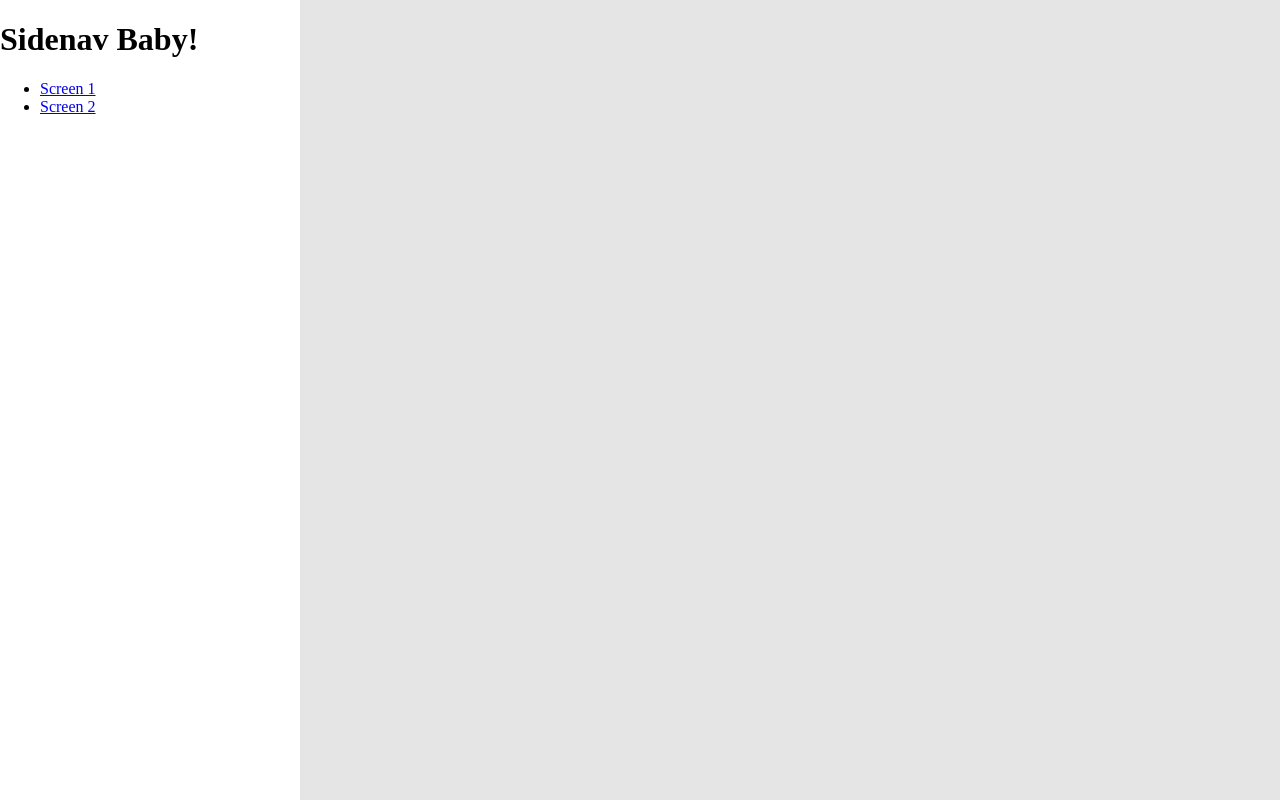
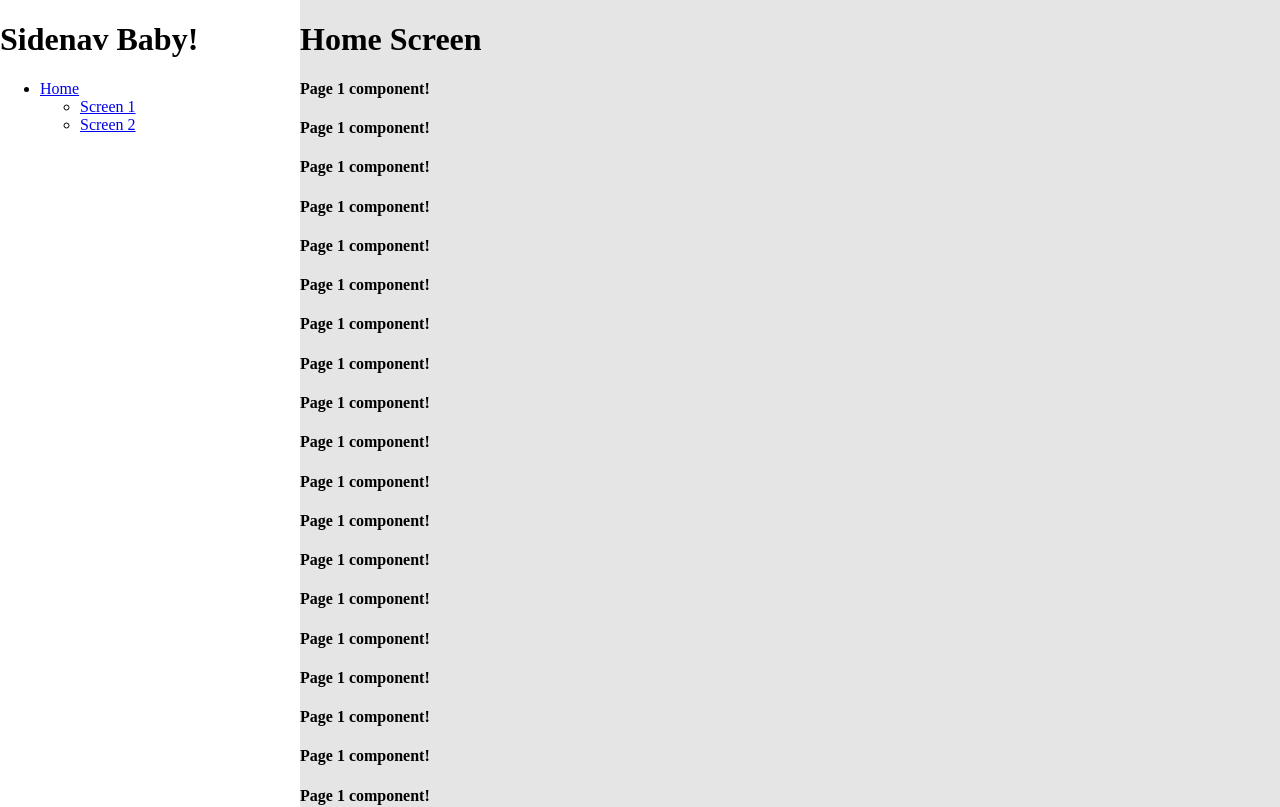
Before and after one commit to aziznal/angular-dynamic-resizeable-sidenav, an Angular app: page /home/screen-1 in a window 1280 px wide. Before the commit this address led to /. Shown: the top 807 px of the page. Built offline with nearby package versions, Linux system fonts and the light colour scheme.

Commit message:
Add home page and make screen-1 and screen-2 subpages in it

```diff
--- a/angular.json
+++ b/angular.json
@@ -100,5 +100,8 @@
         }
       }
     }
+  },
+  "cli": {
+    "analytics": false
   }
 }
--- a/src/app/app.routing.ts
+++ b/src/app/app.routing.ts
@@ -3,6 +3,14 @@ import { CommonModule } from '@angular/common';
 import { RouterModule, Routes } from '@angular/router';
 
 const routes: Routes = [
+  {
+    path: 'home',
+    loadComponent: () =>
+      import('./screens/home/home-screen.component').then(
+        (m) => m.HomeScreenComponent
+      ),
+
+    children: [
       {
         path: 'screen-1',
         loadComponent: () =>
@@ -17,10 +25,12 @@ const routes: Routes = [
             (m) => m.Screen2Component
           ),
       },
-  // redirect to `screen-1` if there is no path
+    ],
+  },
+  // redirect to `home` if there is no path
   {
     path: '',
-    redirectTo: 'screen-1',
+    redirectTo: 'home',
     pathMatch: 'full',
   },
 ];
--- a/src/app/components/sidenav/sidenav.component.html
+++ b/src/app/components/sidenav/sidenav.component.html
@@ -2,9 +2,16 @@
 
 <ul>
   <li>
-    <a routerLink="/screen-1">Screen 1</a>
+    <a routerLink="/">Home</a>
   </li>
-  <li>
-    <a routerLink="/screen-2">Screen 2</a>
-  </li>
+
+  <ul>
+    <li>
+      <a routerLink="home/screen-1">Screen 1</a>
+    </li>
+
+    <li>
+      <a routerLink="home/screen-2">Screen 2</a>
+    </li>
+  </ul>
 </ul>
--- /dev/null
+++ b/src/app/screens/home/home-screen.component.ts
@@ -0,0 +1,13 @@
+import { RouterModule } from '@angular/router';
+import { Component } from '@angular/core';
+
+@Component({
+  template: `
+    <h1>Home Screen</h1>
+
+    <router-outlet></router-outlet>
+  `,
+  standalone: true,
+  imports: [RouterModule],
+})
+export class HomeScreenComponent {}
--- a/src/app/screens/screen-1/screen-1.component.ts
+++ b/src/app/screens/screen-1/screen-1.component.ts
@@ -2,46 +2,46 @@ import { Component, OnInit } from '@angular/core';
 
 @Component({
   template: `
-    <h1>Page 1 component!</h1>
-    <h1>Page 1 component!</h1>
-    <h1>Page 1 component!</h1>
-    <h1>Page 1 component!</h1>
-    <h1>Page 1 component!</h1>
-    <h1>Page 1 component!</h1>
-    <h1>Page 1 component!</h1>
-    <h1>Page 1 component!</h1>
-    <h1>Page 1 component!</h1>
-    <h1>Page 1 component!</h1>
-    <h1>Page 1 component!</h1>
-    <h1>Page 1 component!</h1>
-    <h1>Page 1 component!</h1>
-    <h1>Page 1 component!</h1>
-    <h1>Page 1 component!</h1>
-    <h1>Page 1 component!</h1>
-    <h1>Page 1 component!</h1>
-    <h1>Page 1 component!</h1>
-    <h1>Page 1 component!</h1>
-    <h1>Page 1 component!</h1>
-    <h1>Page 1 component!</h1>
-    <h1>Page 1 component!</h1>
-    <h1>Page 1 component!</h1>
-    <h1>Page 1 component!</h1>
-    <h1>Page 1 component!</h1>
-    <h1>Page 1 component!</h1>
-    <h1>Page 1 component!</h1>
-    <h1>Page 1 component!</h1>
-    <h1>Page 1 component!</h1>
-    <h1>Page 1 component!</h1>
-    <h1>Page 1 component!</h1>
-    <h1>Page 1 component!</h1>
-    <h1>Page 1 component!</h1>
-    <h1>Page 1 component!</h1>
-    <h1>Page 1 component!</h1>
-    <h1>Page 1 component!</h1>
-    <h1>Page 1 component!</h1>
-    <h1>Page 1 component!</h1>
-    <h1>Page 1 component!</h1>
-    <h1>Page 1 component!</h1>
+    <h4>Page 1 component!</h4>
+    <h4>Page 1 component!</h4>
+    <h4>Page 1 component!</h4>
+    <h4>Page 1 component!</h4>
+    <h4>Page 1 component!</h4>
+    <h4>Page 1 component!</h4>
+    <h4>Page 1 component!</h4>
+    <h4>Page 1 component!</h4>
+    <h4>Page 1 component!</h4>
+    <h4>Page 1 component!</h4>
+    <h4>Page 1 component!</h4>
+    <h4>Page 1 component!</h4>
+    <h4>Page 1 component!</h4>
+    <h4>Page 1 component!</h4>
+    <h4>Page 1 component!</h4>
+    <h4>Page 1 component!</h4>
+    <h4>Page 1 component!</h4>
+    <h4>Page 1 component!</h4>
+    <h4>Page 1 component!</h4>
+    <h4>Page 1 component!</h4>
+    <h4>Page 1 component!</h4>
+    <h4>Page 1 component!</h4>
+    <h4>Page 1 component!</h4>
+    <h4>Page 1 component!</h4>
+    <h4>Page 1 component!</h4>
+    <h4>Page 1 component!</h4>
+    <h4>Page 1 component!</h4>
+    <h4>Page 1 component!</h4>
+    <h4>Page 1 component!</h4>
+    <h4>Page 1 component!</h4>
+    <h4>Page 1 component!</h4>
+    <h4>Page 1 component!</h4>
+    <h4>Page 1 component!</h4>
+    <h4>Page 1 component!</h4>
+    <h4>Page 1 component!</h4>
+    <h4>Page 1 component!</h4>
+    <h4>Page 1 component!</h4>
+    <h4>Page 1 component!</h4>
+    <h4>Page 1 component!</h4>
+    <h4>Page 1 component!</h4>
   `,
   styles: [``],
   standalone: true,
--- a/src/app/screens/screen-2/screen-2.component.ts
+++ b/src/app/screens/screen-2/screen-2.component.ts
@@ -1,7 +1,7 @@
 import { Component } from '@angular/core';
 
 @Component({
-  template: `<h1>Page 2 component!</h1>`,
+  template: `<h4>Page 2 component!</h4>`,
   styles: [``],
   standalone: true,
 })
```
Lines whose indentation alone changed are shown as unchanged.
